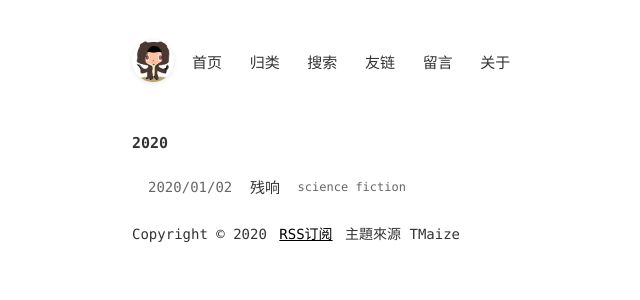
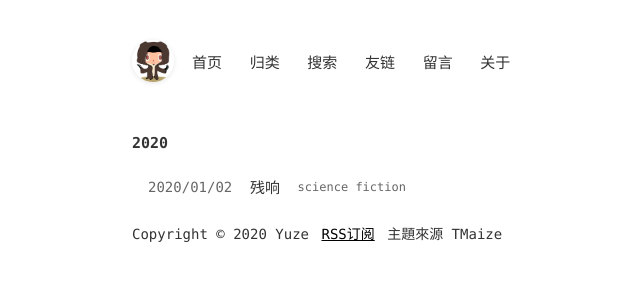
Before and after one commit to Rkgoange/Yuze, a Jekyll site: the page built from index.html, in a window 1280 px wide. Shown: the top 300 px of the page, without its empty margins (182-822 px from the left). Built offline with Jekyll 4.4.1, drawn with Linux system fonts in a browser that asks for light colours; comment, search, counter and statistics services are not loaded.

Commit message:
Update _config.yml

```diff
--- a/_config.yml
+++ b/_config.yml
@@ -5,7 +5,7 @@ title: Yuze Blog
 description: Yuze的个人博客
 keywords: Yuze
 author: Yuze
-footerText: 'Copyright © 2020'
+footerText: 'Copyright © 2020 Yuze'
 
 # 这些不要动
 permalink: /posts/:year/:month/:day/:title.html
```
